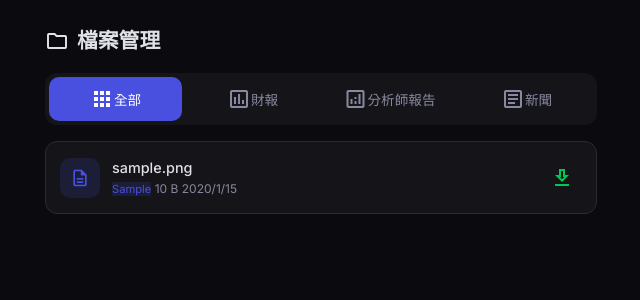
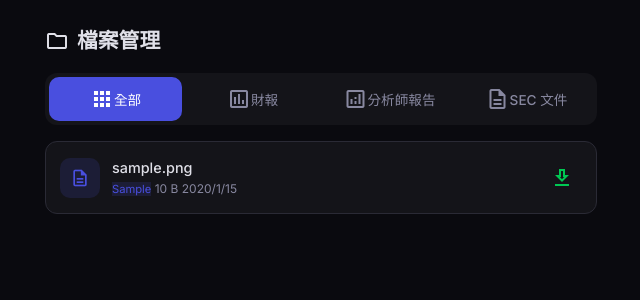
Before and after one commit to macauhermes/Stocker, a Flask app: page /files in a window 1280 px wide. Shown: the part 56-356 px from the top of the page, without its empty margins (319-959 px from the left). Run offline with Flask 3, Linux system fonts and the light colour scheme; tables that the repository leaves empty hold one stand-in row (values such as "Sample post"); data that the repository does not hold is empty.

Commit message:
[P3] fix: files.html tab 補上 sec_filing — 修正 filter 漏 7 份 SpaceX 招股書 (v3.4.18)
**Bug**: /files 頁面嘅 category filter tabs 之前係 (all/earnings/analyst_report/news)，
但 DB `files` table 實際只有 3 個 category (earnings: 113, analyst_report: 57, sec_filing: 7)
—— 從來冇 `news`！所以 7 份 SpaceX 招股書 (SPCX_S-1 / SPCX_EU-Prospectus 等) 永久
隱形，只可以喺「全部」tab 見到，但用戶唔知道揀咩。

同一個 bug class 係 v3.4.17 (reports tab) 嘅孖生兄弟：UI filter 同 DB category 不對齊。

**Fix**:
- 將 dead `news` tab 換成 `sec_filing` tab (matches actual DB content)
- `formatCategory()` i18n key `files.cat.sec_filing` 已經存在 (zh + en)，直接重用
- 新增 icon mapping: sec_filing → `gavel` Material icon + 橘色 rgba(255,145,0,.15)
- 改動 1 file (templates/files.html, +7/-7 lines)
- 零 backend / DB / CSS / i18n 改動
- Smoke test: /files 200, /api/files 返 177 files / 7 sec_filing (全部 SPCX SpaceX 招股書)
- JS validated via node --check
- 冇 mojibake (U+FFFD/U+00AD clean)

```diff
--- a/templates/files.html
+++ b/templates/files.html
@@ -24,9 +24,9 @@
         <span class="material-icons-outlined">analytics</span>
         <span data-i18n="files.cat.analyst_report">分析</span>
     </button>
-    <button class="tab-btn" data-category="news" onclick="filterByCategory('news')">
-        <span class="material-icons-outlined">article</span>
-        <span data-i18n="files.cat.news">新聞</span>
+    <button class="tab-btn" data-category="sec_filing" onclick="filterByCategory('sec_filing')">
+        <span class="material-icons-outlined">description</span>
+        <span data-i18n="files.cat.sec_filing">SEC 文件</span>
     </button>
 </div>
 
@@ -101,14 +101,14 @@
                 icon = 'assessment';
                 iconBg = 'rgba(0, 200, 83, 0.15)';
                 iconColor = 'var(--green)';
-            } else if (f.category === 'news') {
-                icon = 'article';
-                iconBg = 'rgba(255, 214, 0, 0.15)';
-                iconColor = 'var(--yellow)';
             } else if (f.category === 'analyst_report') {
                 icon = 'analytics';
                 iconBg = 'rgba(73, 79, 223, 0.15)';
                 iconColor = 'var(--blue)';
+            } else if (f.category === 'sec_filing') {
+                icon = 'gavel';
+                iconBg = 'rgba(255, 145, 0, 0.15)';
+                iconColor = 'var(--orange, #ff9100)';
             }
 
             const item = document.createElement('div');
```
